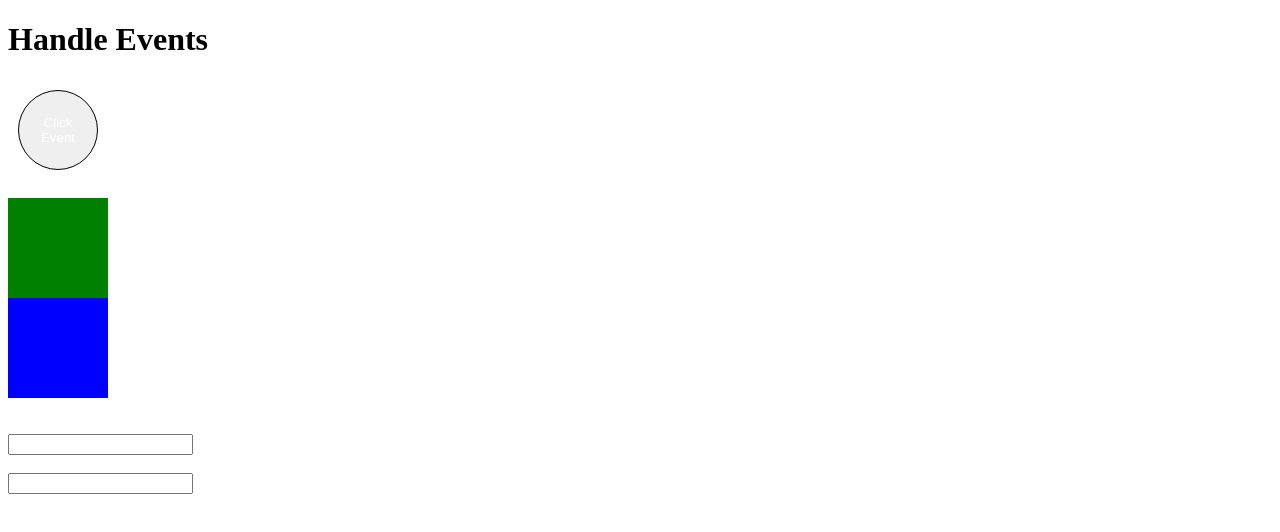
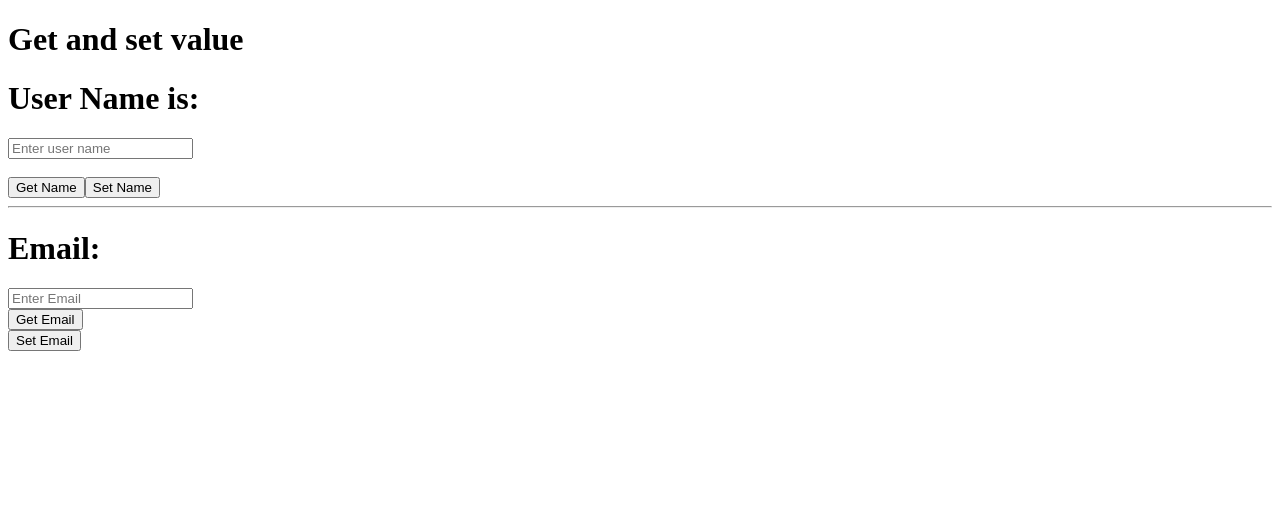
Before and after one commit to khushi667/Angular, an Angular app: page / in a window 1280 px wide. Shown: the top 532 px of the page. Built offline with nearby package versions, Linux system fonts and the light colour scheme.

Commit message:
learn get and set value with event and template reference variable

```diff
--- a/src/app/app.component.html
+++ b/src/app/app.component.html
@@ -1,25 +1,12 @@
-<h1>Handle Events</h1>
-
-<button class="btn" name="login" (click)="handleEvent($event)" >Click Event</button>
+<h1>Get and set value</h1>
+<h1>User Name is: {{displayName}}</h1>
+<input type="text" value="{{name}}" (input)="getName($event)" placeholder="Enter user name">
 <br>
 <br>
-<div
-(mouseenter)="handleEvent($event)"
-style="background-color: green; width:100px; height:100px">
-</div>
-
-<div
-(mouseleave)="handleEvent($event)"
-style="background-color: blue; width:100px; height:100px">
-</div>
-<br><br>
-
-<input type="text"
-(input)="handleEvent($event)"
-name="user">
-<br>
-<br>
-<input type="text"
-(blur)="handleEvent($event)"
-(focus)="handleEvent($event)"
-name="user">
+<button (click)="showName()">Get Name</button>
+<button (click)="setName()">Set Name</button>
+<hr>
+<h1>Email: {{email}}</h1>
+<input type="text" value="{{email}}" placeholder="Enter Email" #emailField> <br>
+<button (click)="getEmail(emailField.value)">Get Email</button><br>
+<button (click)="setEmail()">Set Email</button>
--- a/src/app/app.component.ts
+++ b/src/app/app.component.ts
@@ -11,12 +11,25 @@
   styleUrls: ['./app.component.css']
 })
 export class AppComponent {
-
- handleEvent(event:Event){
-  console.log("Function called!!!",event.type)
-  console.log("Value",(event.target as HTMLInputElement).value)
-  // console.log("Function called!!!",(event.target as Element).className)
- }
+  name=''
+  displayName=''
+  email=''
+  getName(event:Event){
+    this.name=(event.target as HTMLInputElement).value
+  }
+  showName(){
+    this.displayName=this.name;
+  }
+  setName(){
+    this.name="prachi";
+  }
+  getEmail(val:string){
+    console.log(val)
+    this.email=val
+  }
+  setEmail(){
+    this.email="default@test.com"
+  }
   }
 
 
```
